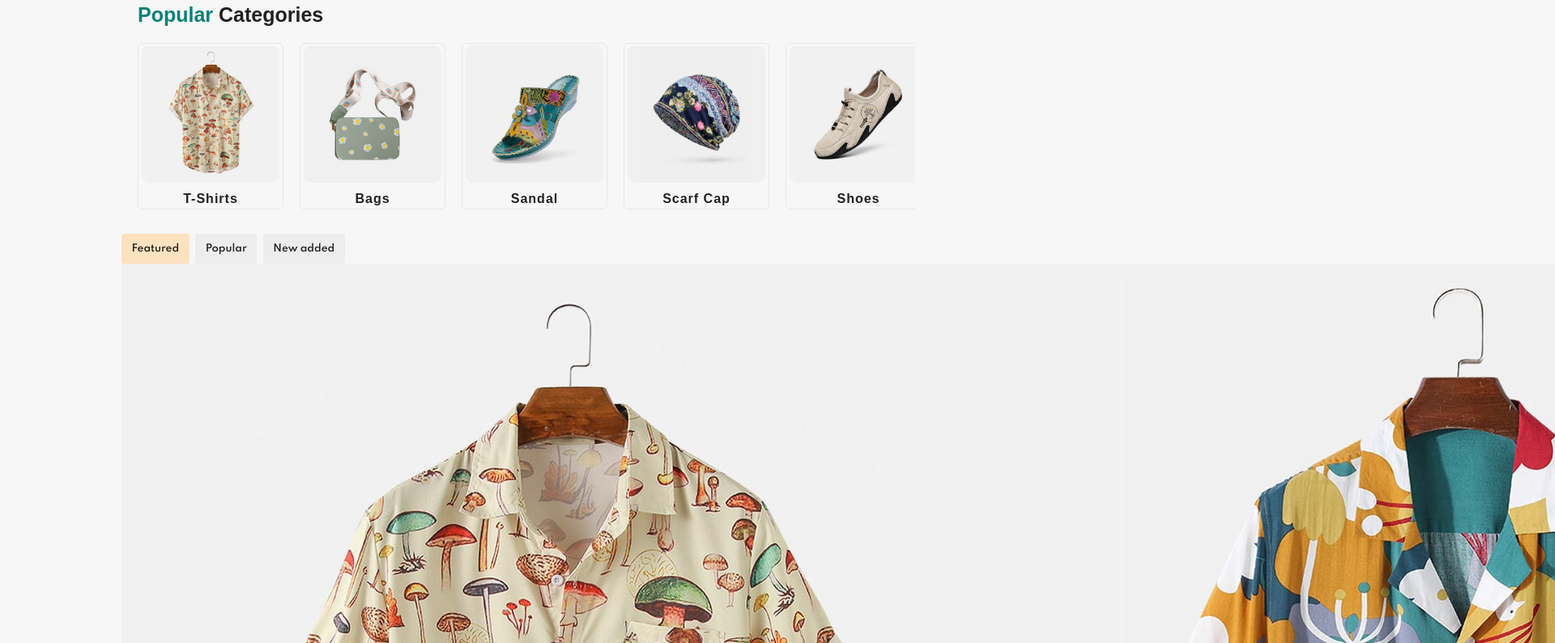
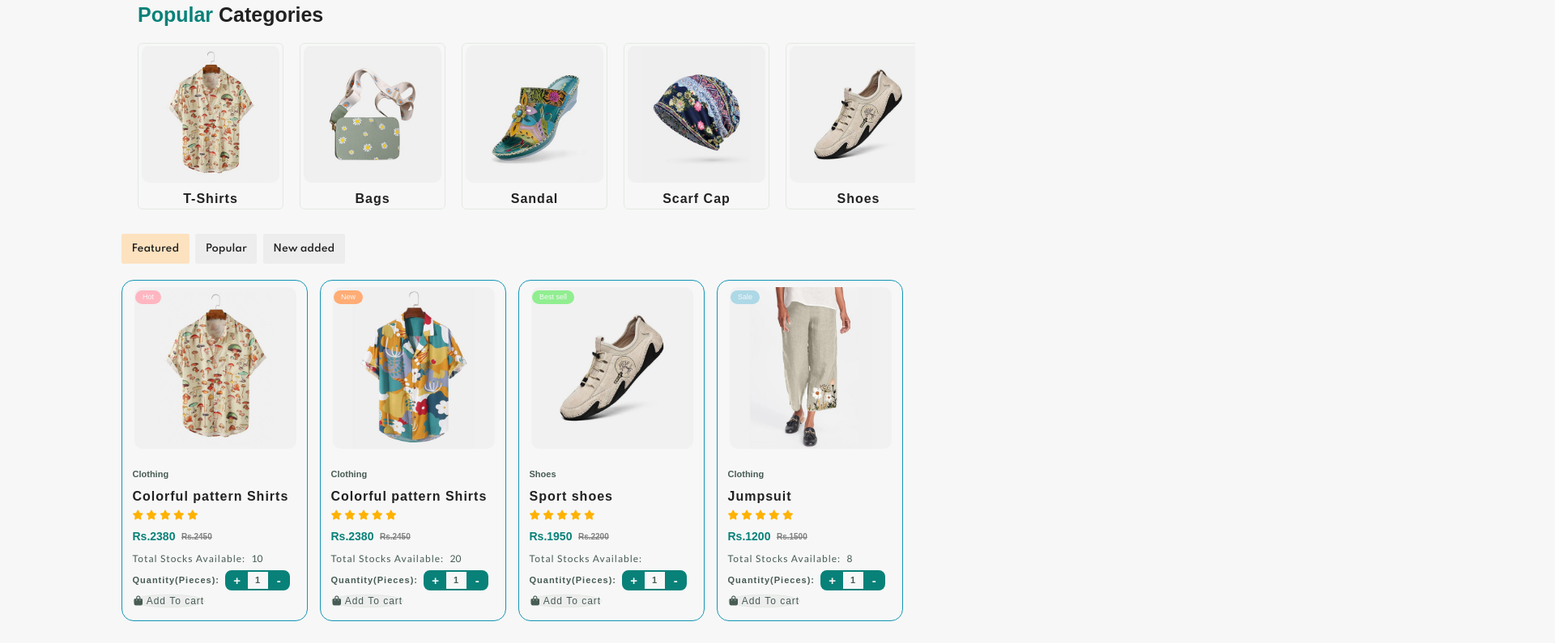
Before and after one commit to chandrakamalsingh007/Ecommerce-website, a website built with Vite: page index.html in a window 1280 px wide. Shown: the part 1347-2142 px from the top of the page at 81% size, 1920 px wide, since content can reach past the window. Built offline with nearby package versions, Linux system fonts and the light colour scheme.

Commit message:
styling of product items card

```diff
--- a/index.html
+++ b/index.html
@@ -298,7 +298,7 @@
             <span class="total-stock"></span>
           </div>
 
-          <div class="product-quantity">
+          <div class="product-quantity flex">
             <p class="productProperty">Quantity(Pieces):</p>
             <div class="stockElement">
               <button class="cartIncrement">+</button>
@@ -308,7 +308,7 @@
           </div>
 
           <a href="#" class="action-btn cart-btn" aria-label="Add To Cart">
-            <i class="fa-solid fa-bag-shopping"></i>Add To cart
+            <i class="fa-solid fa-bag-shopping"></i> Add To cart
           </a>
 
         </div>
--- a/style.css
+++ b/style.css
@@ -137,11 +137,27 @@ a {
   color: var(--main-color);
 }
 
+.flex{
+  display: flex;
+  align-items: center;
+  column-gap: 0.75rem;
+}
+
+.new-price{
+  font-size: 1.4rem;
+  color: var(--main-color);
+  font-weight: 600;
+}
+
+.old-price{
+  color:grey;
+text-decoration: line-through;
+}
+
 /***** Layout *****/
 .container {
   max-width: 142rem;
   margin: 0 auto;
-  /* padding: 2rem 15rem; */
   margin: 1rem 15rem;
 }
 
@@ -562,9 +578,18 @@ main .section-hero {
 /***** End Categories Section *****/
 
 /***** Products Section *****/
+#productContainer{
+  max-height: 880px;
+  overflow-y: auto;
+   &::-webkit-scrollbar{
+    width: 0;
+   }
+}
+
 .tab-btns{
   display: flex;
   column-gap: 0.75rem;
+  margin-bottom: 2rem;
 }
 
 .tab-btn{
@@ -586,4 +611,239 @@ main .section-hero {
   background-color: var(--secondaryColor);
 
 }
+/* .tab-item:not(.active-tab){
+  display: none;
+} */
+
+.product-item{
+  display: flex;
+  flex-direction: column;
+  width: 230px;
+  margin-bottom: 3rem;
+  border: 1px solid var(--borderColor);
+  border-radius: 1.5rem;
+  -webkit-border-radius: 1.5rem;
+  -moz-border-radius: 1.5rem;
+  -ms-border-radius: 1.5rem;
+  -o-border-radius: 1.5rem;
+  & img{
+    margin-top: 2px;
+    width: 200px;
+    background-size: cover;
+    background-position: center;
+    border-radius:1rem ;
+    -webkit-border-radius:1rem ;
+    -moz-border-radius:1rem ;
+    -ms-border-radius:1rem ;
+    -o-border-radius:1rem ;
+}
+}
+.product-banner{
+  padding: 0.625rem 1.5rem 0.75rem 1.5rem;
+  position: relative;
+}
+
+.product-images{
+  display: block;
+  position: relative;
+  border-radius: 10px;
+  -webkit-border-radius: 10px;
+  -moz-border-radius: 10px;
+  -ms-border-radius: 10px;
+  -o-border-radius: 10px;
+}
+
+
+.product-img-back.hover{
+  position:absolute;
+  top:0;
+  left:0;
+}
+
+.product-actions{
+  position:absolute;
+  top:50%;
+  left:53%;
+  transform:translate(-50%,-50%) ;
+  display:flex;
+  column-gap: 0.2rem;
+  -webkit-transform:translate(-50%,-50%) ;
+  -moz-transform:translate(-50%,-50%) ;
+  -ms-transform:translate(-50%,-50%) ;
+  -o-transform:translate(-50%,-50%) ;
+}
+
+.action-btn{
+  padding-left: 1px;
+  width:27px;
+  height: 25px;
+  background-color: var(--backgroundSecondary);
+  border: 0.025rem solid var(--borderColorSecondary);
+  color: var(--textColor);
+  font-size: 1.1rem;
+  line-height: 2.2;
+  text-align: center;
+  border-radius: 50%;
+  -webkit-border-radius: 50%;
+  -moz-border-radius: 50%;
+  -ms-border-radius: 50%;
+  -o-border-radius: 50%;
+}
+
+.action-btn::before,
+.action-btn::after{
+  margin-left: 5px;
+  position:absolute;
+  left:50;
+  transform: translateX(-50%);
+  -webkit-transform: translateX(-50%);
+  -moz-transform: translateX(-50%);
+  -ms-transform: translateX(-50%);
+  -o-transform: translateX(-50%);
+}
+
+.action-btn::before{
+  content: "";
+  top:-2px;
+  border: .5rem solid transparent;
+  border-top-color:var(--main-color)
+}
+
+.action-btn::after{
+  content: attr(aria-label);
+  bottom:100%;
+  background-color: var(--main-color);
+  color: var(--backgroundColor);
+  font-size: 0.70rem;
+  white-space: nowrap;
+  padding-inline:.625rem;
+  border-radius: 0.25rem;
+  line-height: 2.5;
+  -webkit-border-radius: 0.25rem;
+  -moz-border-radius: 0.25rem;
+  -ms-border-radius: 0.25rem;
+  -o-border-radius: 0.25rem;
+}
+.product-badge{
+  position: absolute;
+  left:1.6rem;
+  top:1.25rem;
+  background-color: var(--main-color);
+  color: var(--backgroundColor);
+  padding:.15rem .9rem;
+  font-size: 0.9rem;
+  font-weight: 500;
+  border-radius: 2.5rem;
+  -webkit-border-radius: 2.5rem;
+  -moz-border-radius: 2.5rem;
+  -ms-border-radius: 2.5rem;
+  -o-border-radius: 2.5rem;
+  text-align: center;
+}
+.product-badge#light-pink{
+  background-color: lightpink;
+}
+.product-badge#light-green{
+  background-color: lightgreen;
+}
+.product-badge#light-orange{
+  background-color: hsl(24,100%,73%);
+}
+.product-badge#light-blue{
+  background-color: lightblue;
+}
+
+.product-content{
+  padding:0 1.25rem 1.125rem;
+  position: relative;
+}
+
+.product-category{
+  color: var(--textColor);
+  font-size: 1.1rem;
+}
+.product-title{
+  font-size: 1.6rem;
+  margin-block: .75rem .5rem;
+}
+
+.product-rating{
+  font-size: 1.2rem;
+  color: hsl(42,100%,50%);
+  margin-bottom: 0.75rem;
+}
+.product-price{
+  margin-bottom: 0.75rem;
+}
+.product-stock{
+  margin-bottom: 0.5rem;
+
+  & p,span{
+    font-size: 1.2rem;
+    font-weight: 500;
+    font-family: "Lato",sans-serif;
+  }
+}
+.product-quantity{
+
+ & p{
+  font-size: 1.1rem;
+  font-weight: 700;
+  }
+}
+
+.stockElement {
+  width: 80px;
+  height: 25px;
+  display: grid;
+  grid-template-columns: repeat(3, 1fr);
+  align-items: center;
+  border: 0.2rem solid var(--main-color);
+  border-radius: 0.8rem;
+  text-align: center;
+
+  & button {
+    background-color: var(--main-color);
+    color: var(--backgroundColor);
+    font-size: 1.5rem;
+    padding: 0.23rem 0.23rem;
+    font-weight: bold;
+    border: none;
+
+
+    &:hover {
+      cursor: pointer;
+      background-color: var(--backgroundSecondary);
+      color: var(--main-color);
+    }
+
+    &:first-child {
+      border-right: 0.1rem solid var(--main-color);
+      border-top-left-radius: 0.2rem;
+      border-bottom-left-radius: 0.2rem;
+}
+
+    &:last-child {
+      border-left: 0.1rem solid var(--main-color);
+      border-top-right-radius: 0.2rem;
+      border-bottom-right-radius: 0.2rem;
+
+    }
+
+  }
+}
+
+.cart-btn{
+  font-size: 1.2rem;
+}
+
+
+
+/* Product hover*/
+.product-img-back.hover,
+.product-actions,
+.action-btn::after,
+.action-btn::before{
+  opacity:0;
+}
 /***** End Products Section *****/
```
